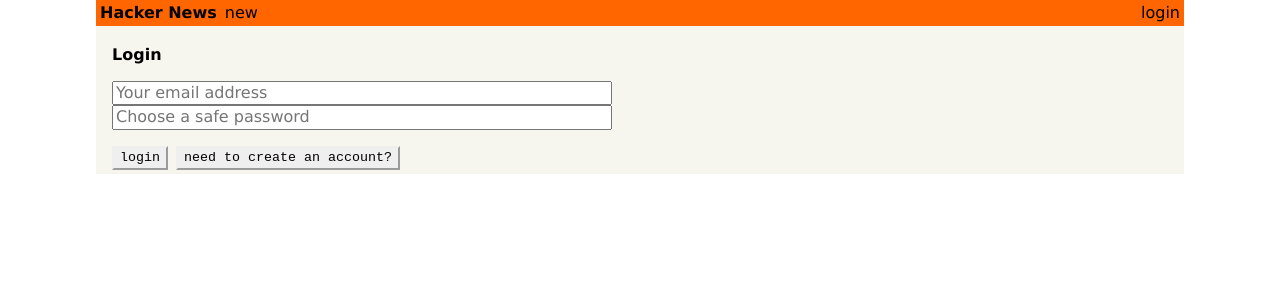
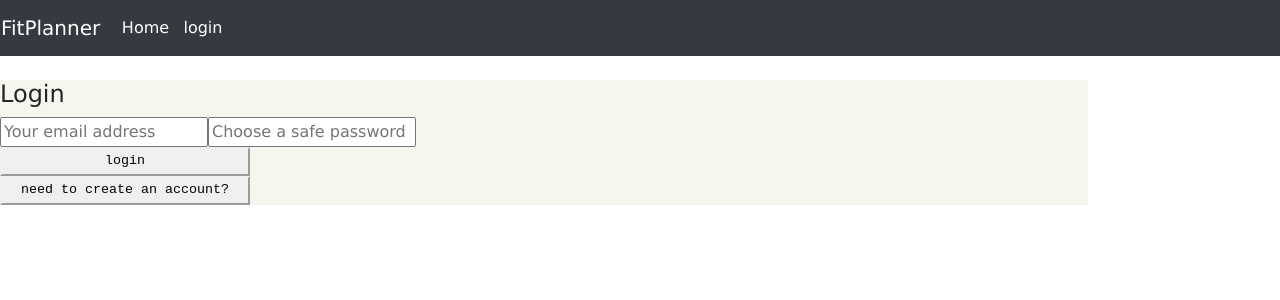
Before and after one commit to Shamzic/FitPlannerWeb, a React (Create React App) app: page /login in a window 1280 px wide. Shown: the top 300 px of the page. Built offline with nearby package versions, Linux system fonts and the light colour scheme.

Commit message:
update header style

```diff
--- a/public/index.html
+++ b/public/index.html
@@ -8,9 +8,10 @@
       manifest.json provides metadata used when your web app is added to the
       homescreen on Android. See https://developers.google.com/web/fundamentals/engage-and-retain/web-app-manifest/
     -->
+    <link rel="stylesheet" href="https://stackpath.bootstrapcdn.com/bootstrap/4.1.3/css/bootstrap.min.css" integrity="sha384-MCw98/SFnGE8fJT3GXwEOngsV7Zt27NXFoaoApmYm81iuXoPkFOJwJ8ERdknLPMO" crossorigin="anonymous">
     <link rel="manifest" href="%PUBLIC_URL%/manifest.json">
-    <link rel="shortcut icon" href="%PUBLIC_URL%/favicon.ico">
-    <link rel="stylesheet" href="https://unpkg.com/tachyons@4.2.1/css/tachyons.min.css"/>
+    <link rel="stylesheet" href="https://use.fontawesome.com/releases/v5.5.0/css/all.css" integrity="sha384-B4dIYHKNBt8Bc12p+WXckhzcICo0wtJAoU8YZTY5qE0Id1GSseTk6S+L3BlXeVIU" crossorigin="anonymous">
+    <!-- <link rel="stylesheet" href="https://unpkg.com/tachyons@4.2.1/css/tachyons.min.css"/> -->
     <!--
       Notice the use of %PUBLIC_URL% in the tags above.
       It will be replaced with the URL of the `public` folder during the build.
@@ -37,5 +38,8 @@
       To begin the development, run `npm start` or `yarn start`.
       To create a production bundle, use `npm run build` or `yarn build`.
     -->
-  </body>
+      <script src="https://code.jquery.com/jquery-3.3.1.slim.min.js" integrity="sha384-q8i/X+965DzO0rT7abK41JStQIAqVgRVzpbzo5smXKp4YfRvH+8abtTE1Pi6jizo" crossorigin="anonymous"></script>
+      <script src="https://cdnjs.cloudflare.com/ajax/libs/popper.js/1.14.3/umd/popper.min.js" integrity="sha384-ZMP7rVo3mIykV+2+9J3UJ46jBk0WLaUAdn689aCwoqbBJiSnjAK/l8WvCWPIPm49" crossorigin="anonymous"></script>
+      <script src="https://stackpath.bootstrapcdn.com/bootstrap/4.1.3/js/bootstrap.min.js" integrity="sha384-ChfqqxuZUCnJSK3+MXmPNIyE6ZbWh2IMqE241rYiqJxyMiZ6OW/JmZQ5stwEULTy" crossorigin="anonymous"></script>
+    </body>
 </html>
--- a/src/components/Header.js
+++ b/src/components/Header.js
@@ -7,25 +7,37 @@
   render() {
     const authToken = localStorage.getItem(AUTH_TOKEN)
     return (
-      <div className="flex pa1 justify-between nowrap orange">
-        <div className="flex flex-fixed black">
-          <div className="fw7 mr1">Hacker News</div>
-          <Link to="/" className="ml1 no-underline black">
-            new
+
+         <nav className="navbar navbar-expand-md navbar-dark bg-dark fixed-top">
+          <div className="row">
+            <Link to="/" className="navbar-brand">
+              FitPlanner
             </Link>
+            <button className="navbar-toggler" type="button" data-toggle="collapse" data-target="#navbarsExampleDefault" aria-controls="navbarsExampleDefault" aria-expanded="false" aria-label="Toggle navigation">
+              <span className="navbar-toggler-icon"></span>
+            </button>
+
+          </div>
+          <div className="collapse navbar-collapse" id="navbarsExampleDefault">
+           <ul className="navbar-nav mr-auto">
+           <li className="nav-item active">
+             <a className="nav-link" href="/">Home
+               <span className="sr-only">
+                (current)
+               </span>
+             </a>
+          </li>
+          <div>
             {authToken && (
-            <div className="flex">
-              <div className="ml1">|</div>
-              <Link to="/create" className="ml1 no-underline black">
-                submit
-              </Link>
-            </div>
+            <li className="nav-item active">
+              <Link to="/create" className="nav-link">submit</Link>
+            </li>
             )}
           </div>
-        <div className="flex flex-fixed">
+            <li className="nav-item active">
             {authToken ? (
               <div
-              className="ml1 pointer black"
+                className="nav-link"
                 onClick={() => {
                   localStorage.removeItem(AUTH_TOKEN)
                   this.props.history.push(`/`)
@@ -34,12 +46,14 @@
                 logout
               </div>
             ) : (
-            <Link to="/login" className="ml1 no-underline black">
+              <Link to="/login" className="nav-link">
                 login
               </Link>
             )}
+          </li>
+        </ul>
           </div>
-      </div>
+        </nav>
     )
   }
 }
--- a/src/components/Login.js
+++ b/src/components/Login.js
@@ -33,8 +33,8 @@
     const { login, email, password, name } = this.state
     return (
       <div>
-        <h4 className="mv3">{login ? 'Login' : 'Sign Up'}</h4>
-        <div className="flex flex-column">
+        <h4 className="">{login ? 'Login' : 'Sign Up'}</h4>
+        <div className="">
           {!login && (
             <input
               value={name}
@@ -56,20 +56,20 @@
             placeholder="Choose a safe password"
           />
         </div>
-        <div className="flex mt3">
+        <div className="">
           <Mutation
             mutation={login ? LOGIN_MUTATION : SIGNUP_MUTATION}
             variables={{ email, password, name }}
             onCompleted={data => this._confirm(data)}
             >
               {mutation => (
-                <div className="pointer mr2 button" onClick={mutation}>
+                <div className="button" onClick={mutation}>
                   {login ? 'login' : 'create account'}
                 </div>
               )}
             </Mutation>
           <div
-            className="pointer button"
+            className="button"
             onClick={() => this.setState({ login: !login })}
           >
             {login
--- a/src/index.js
+++ b/src/index.js
@@ -2,6 +2,7 @@
 import React from 'react'
 import ReactDOM from 'react-dom'
 import './styles/index.css'
+import './styles/Header.css'
 import App from './components/App'
 import registerServiceWorker from './registerServiceWorker'
 import { ApolloProvider } from 'react-apollo'
--- /dev/null
+++ b/src/styles/Header.css
@@ -0,0 +1,8 @@
+body {
+  padding-top: 5rem;
+}
+
+.nav-link {
+  color: white;
+  margin-left: 20%;
+}
```
Lines whose indentation alone changed are shown as unchanged.
